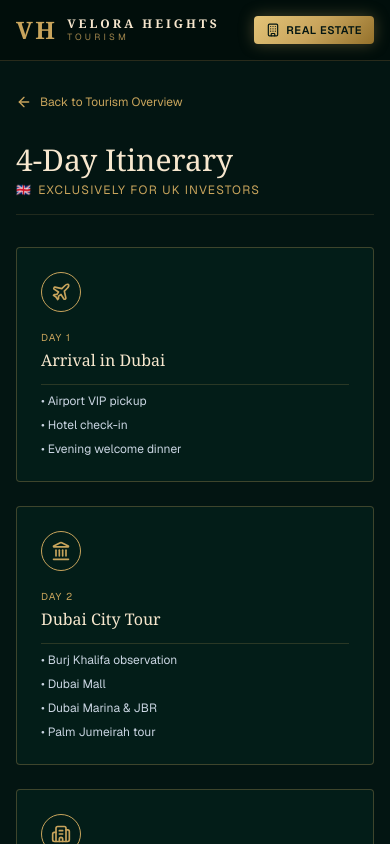
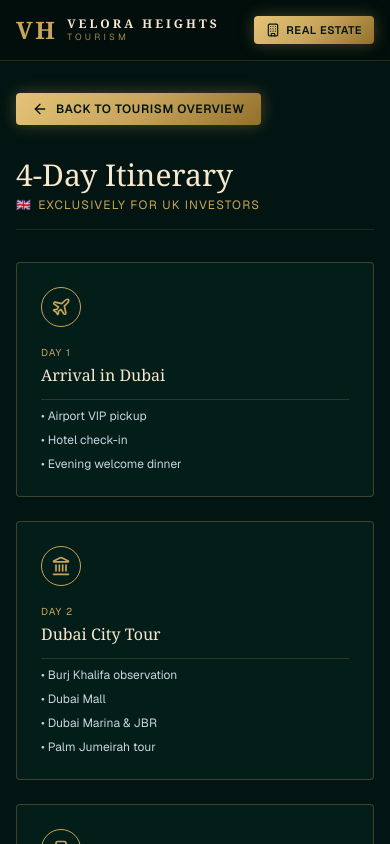
Before and after one commit to ausaf2228-jpg/velora, a Next.js app: page /tourism in a window 390 px wide. Both pictures are taken after a click on the button "VIEW 4-DAY EXPERIENCE". Shown: the top 844 px of the page. Built offline with nearby package versions, Linux system fonts and the light colour scheme.

Commit message:
Update phone numbers, WhatsApp links, and tourism layout7

```diff
--- a/app/tourism/page.tsx
+++ b/app/tourism/page.tsx
@@ -276,14 +276,16 @@ export default function TourismPage() {
       {/* ================= TAB 2: ITINERARY ================= */}
       {activeTab === "itinerary" && (
         <main className="max-w-7xl mx-auto px-4 sm:px-8 lg:px-14 py-8 sm:py-10 space-y-8">
-          {/* Section Back Link */}
+          {/* Highlighted Back Button */}
+          <div>
             <button
               onClick={() => navigateTo("home")}
-            className="inline-flex items-center gap-2 text-xs text-[#c8a45c] hover:text-[#f7e7ce] transition-colors cursor-pointer"
+              className="inline-flex items-center gap-2 text-xs font-semibold uppercase tracking-wider text-[#031512] gold-gradient-bg px-4 py-2 rounded-sm hover:brightness-110 transition-all cursor-pointer shadow-[0_0_15px_rgba(200,164,92,0.35)]"
             >
-            <ArrowLeft className="w-4 h-4" />
+              <ArrowLeft className="w-4 h-4 text-[#031512]" />
               <span>Back to Tourism Overview</span>
             </button>
+          </div>
 
           <div className="flex flex-col sm:flex-row sm:items-center justify-between gap-4 border-b border-[#c8a45c]/15 pb-4">
             <div className="space-y-1">
@@ -404,14 +406,16 @@ export default function TourismPage() {
       {/* ================= TAB 3: INVESTOR EXPERIENCE ================= */}
       {activeTab === "investor" && (
         <main className="max-w-7xl mx-auto px-4 sm:px-8 lg:px-14 py-8 sm:py-10 space-y-8">
-          {/* Section Back Link */}
+          {/* Highlighted Back Button */}
+          <div>
             <button
               onClick={() => navigateTo("home")}
-            className="inline-flex items-center gap-2 text-xs text-[#c8a45c] hover:text-[#f7e7ce] transition-colors cursor-pointer"
+              className="inline-flex items-center gap-2 text-xs font-semibold uppercase tracking-wider text-[#031512] gold-gradient-bg px-4 py-2 rounded-sm hover:brightness-110 transition-all cursor-pointer shadow-[0_0_15px_rgba(200,164,92,0.35)]"
             >
-            <ArrowLeft className="w-4 h-4" />
+              <ArrowLeft className="w-4 h-4 text-[#031512]" />
               <span>Back to Tourism Overview</span>
             </button>
+          </div>
 
           <div className="grid grid-cols-1 lg:grid-cols-12 gap-8 items-center">
             <div className="lg:col-span-6 space-y-4">
@@ -478,13 +482,13 @@ export default function TourismPage() {
       {/* ================= TAB 4: ABOUT DUBAI ================= */}
       {activeTab === "about" && (
         <main className="max-w-4xl mx-auto px-4 sm:px-8 py-8 sm:py-10 space-y-8 text-center">
-          {/* Section Back Link */}
+          {/* Highlighted Back Button */}
           <div className="text-left">
             <button
               onClick={() => navigateTo("home")}
-              className="inline-flex items-center gap-2 text-xs text-[#c8a45c] hover:text-[#f7e7ce] transition-colors cursor-pointer"
+              className="inline-flex items-center gap-2 text-xs font-semibold uppercase tracking-wider text-[#031512] gold-gradient-bg px-4 py-2 rounded-sm hover:brightness-110 transition-all cursor-pointer shadow-[0_0_15px_rgba(200,164,92,0.35)]"
             >
-              <ArrowLeft className="w-4 h-4" />
+              <ArrowLeft className="w-4 h-4 text-[#031512]" />
               <span>Back to Tourism Overview</span>
             </button>
           </div>
@@ -513,13 +517,13 @@ export default function TourismPage() {
       {/* ================= TAB 5: CONTACT ================= */}
       {activeTab === "contact" && (
         <main className="max-w-4xl mx-auto px-4 sm:px-8 py-8 sm:py-10 space-y-8 text-center">
-          {/* Section Back Link */}
+          {/* Highlighted Back Button */}
           <div className="text-left">
             <button
               onClick={() => navigateTo("home")}
-              className="inline-flex items-center gap-2 text-xs text-[#c8a45c] hover:text-[#f7e7ce] transition-colors cursor-pointer"
+              className="inline-flex items-center gap-2 text-xs font-semibold uppercase tracking-wider text-[#031512] gold-gradient-bg px-4 py-2 rounded-sm hover:brightness-110 transition-all cursor-pointer shadow-[0_0_15px_rgba(200,164,92,0.35)]"
             >
-              <ArrowLeft className="w-4 h-4" />
+              <ArrowLeft className="w-4 h-4 text-[#031512]" />
               <span>Back to Tourism Overview</span>
             </button>
           </div>
```
Lines whose indentation alone changed are shown as unchanged.
